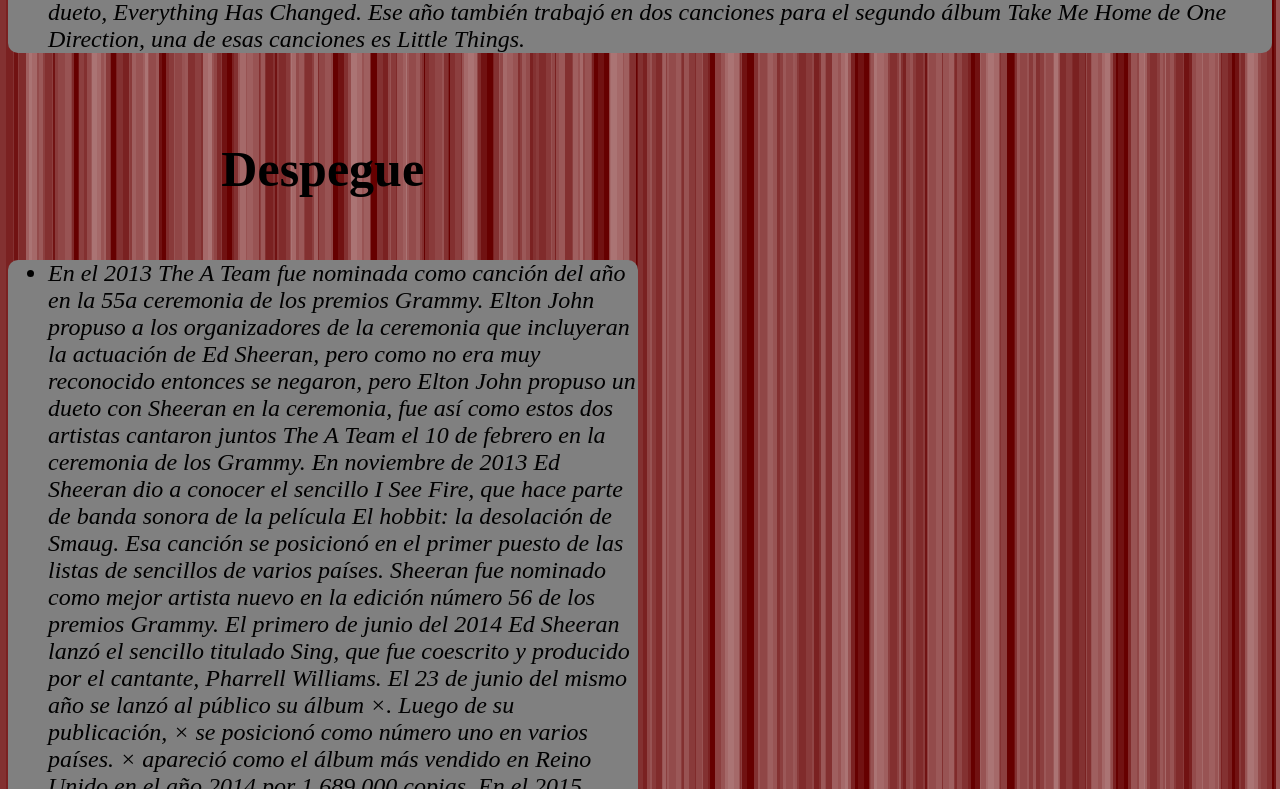
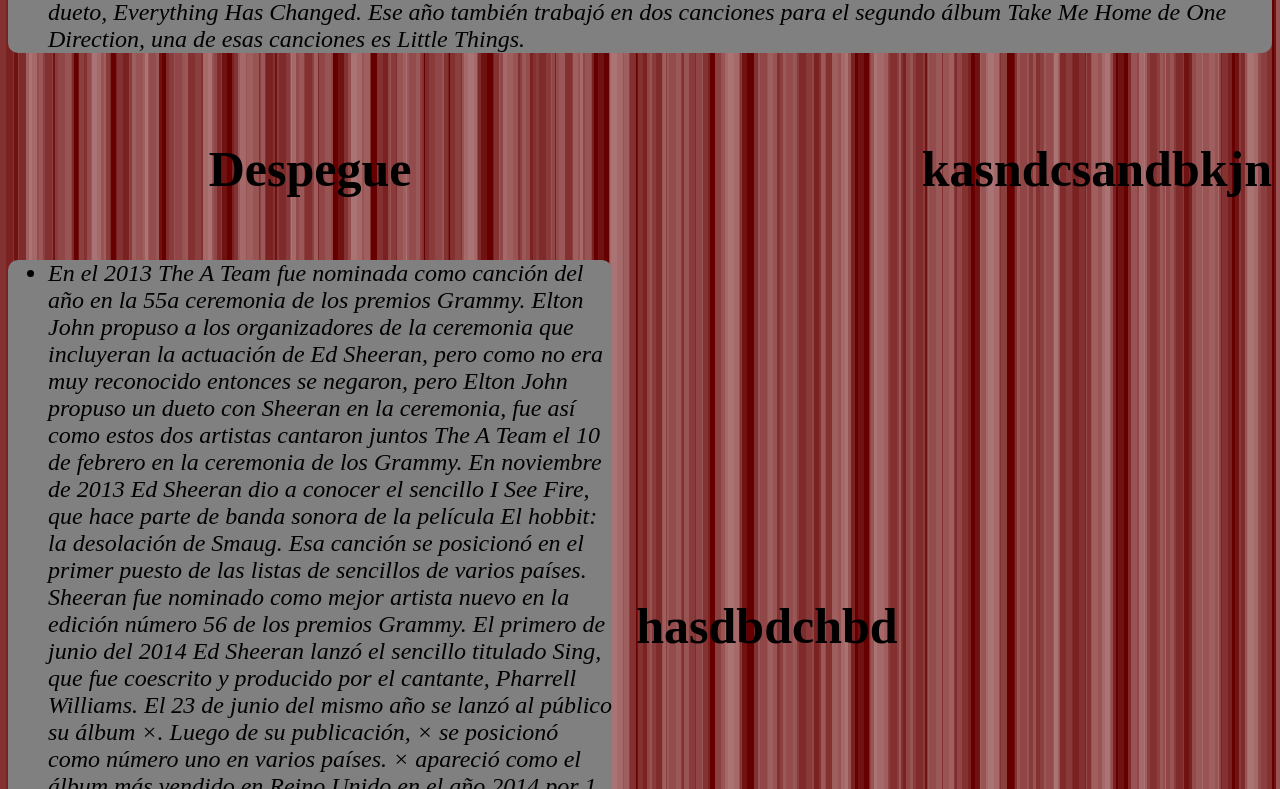
Before and after one commit to valencarlo/fanpagecarlo, a plain HTML site: page index.html in a window 1280 px wide. Shown: the part 1531-2320 px from the top of the page. Drawn offline with Linux system fonts and the light colour scheme.

Commit message:
agregue h1 h2

```diff
--- a/index.html
+++ b/index.html
@@ -170,8 +170,8 @@
                 </li>
             </ul>
         </section>
-<h1></h1>
-<h2></h2>
+<h1>hasdbdchbd</h1>
+<h2>kasndcsandbkjn</h2>
         <aside class="sidebar">
             <h1>Noticias</h1>
             <p>Lorem ipsum dolor sit amet consectetur adipisicing elit. Ducimus, iure vel error modi minima dolores ab!
```
